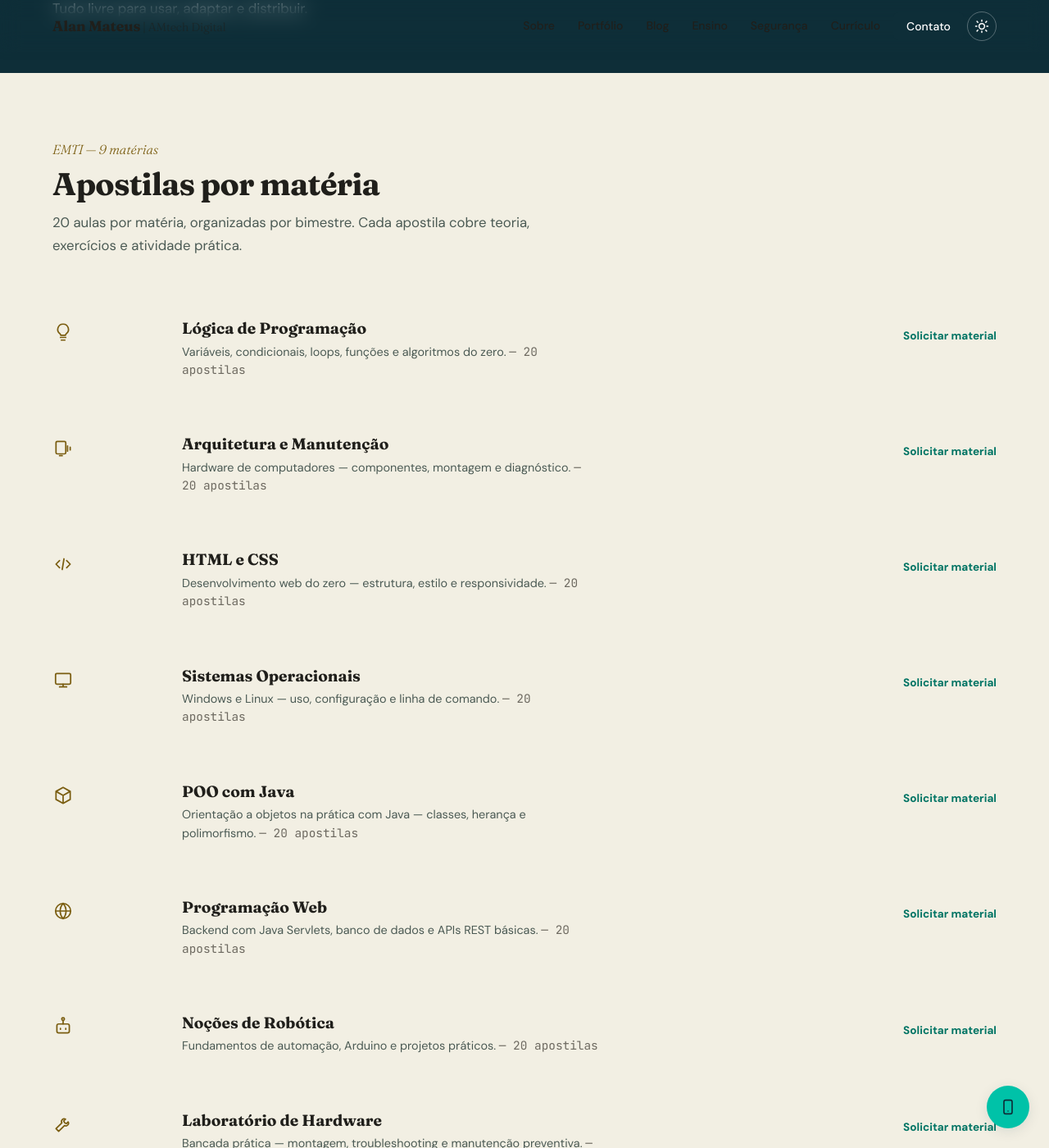
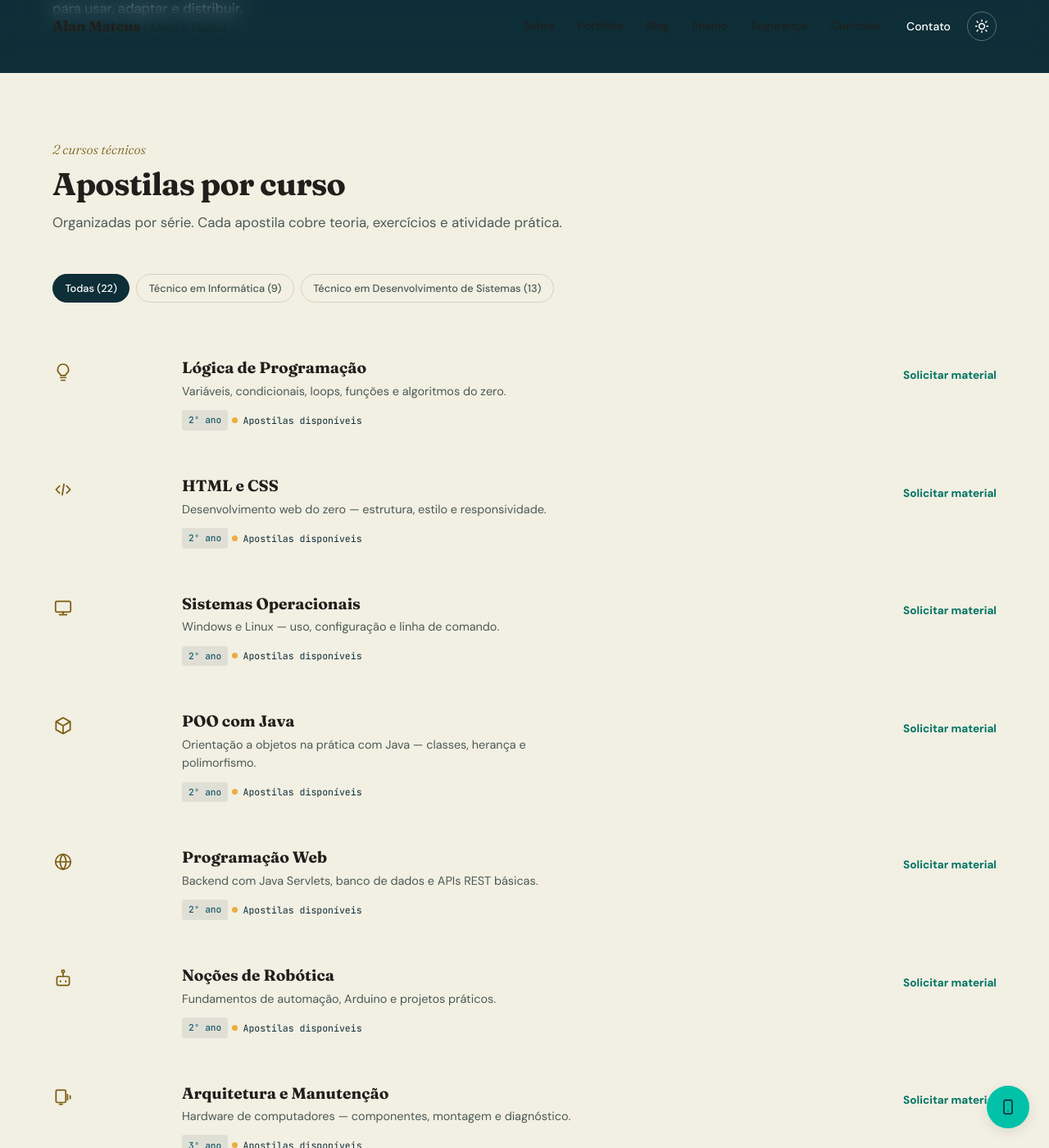
Before and after one commit to AlanMateus17/AlanMateus17.github.io, a Jekyll site: the page built from ensino/index.html, in a window 1280 px wide and 1400 px high, scrolled down 347 px. Shown: the whole window at 82% size. Built offline with Jekyll 4.4.1, drawn with Linux system fonts in a browser that asks for light colours; some of the changed text lies outside the part shown.

Commit message:
Site final: reorganiza CSS/JS, corrige bugs da auditoria, documenta o projeto e inclui curso Tecnico em Desenvolvimento de Sistemas

```diff
--- a/_includes/icon-materia.html
+++ b/_includes/icon-materia.html
@@ -18,4 +18,24 @@
 <svg width="26" height="26" viewBox="0 0 24 24" fill="none" aria-hidden="true"><path d="M14.7 6.3a3 3 0 00-4.1 4.1L4 17l3 3 6.6-6.6a3 3 0 004.1-4.1l-2 2-2-1-1-2 2-2z" stroke="currentColor" stroke-width="1.6" stroke-linejoin="round"/></svg>
 {% when "labsoft" %}
 <svg width="26" height="26" viewBox="0 0 24 24" fill="none" aria-hidden="true"><path d="M5 4h11l3 3v13H5V4z" stroke="currentColor" stroke-width="1.6" stroke-linejoin="round"/><rect x="8" y="4" width="6" height="5" stroke="currentColor" stroke-width="1.6"/><path d="M7.5 14h9" stroke="currentColor" stroke-width="1.6" stroke-linecap="round"/></svg>
+{% when "carreira" %}
+<svg width="26" height="26" viewBox="0 0 24 24" fill="none" aria-hidden="true"><rect x="3.5" y="7.5" width="17" height="12" rx="1.5" stroke="currentColor" stroke-width="1.6"/><path d="M8.5 7.5V5.5a1.5 1.5 0 011.5-1.5h4a1.5 1.5 0 011.5 1.5v2M3.5 13h17" stroke="currentColor" stroke-width="1.6" stroke-linejoin="round"/></svg>
+{% when "algoritmos" %}
+<svg width="26" height="26" viewBox="0 0 24 24" fill="none" aria-hidden="true"><rect x="8" y="3.5" width="8" height="4.5" rx="1" stroke="currentColor" stroke-width="1.6"/><rect x="3.5" y="16" width="6.5" height="4.5" rx="1" stroke="currentColor" stroke-width="1.6"/><rect x="14" y="16" width="6.5" height="4.5" rx="1" stroke="currentColor" stroke-width="1.6"/><path d="M12 8v4M12 12H6.7v4M12 12h5.3v4" stroke="currentColor" stroke-width="1.6" stroke-linejoin="round"/></svg>
+{% when "arquitetura" %}
+<svg width="26" height="26" viewBox="0 0 24 24" fill="none" aria-hidden="true"><rect x="4" y="4" width="16" height="4.5" rx="1" stroke="currentColor" stroke-width="1.6"/><rect x="4" y="10" width="16" height="4.5" rx="1" stroke="currentColor" stroke-width="1.6"/><rect x="4" y="16" width="16" height="4.5" rx="1" stroke="currentColor" stroke-width="1.6"/></svg>
+{% when "banco" %}
+<svg width="26" height="26" viewBox="0 0 24 24" fill="none" aria-hidden="true"><ellipse cx="12" cy="6" rx="8" ry="3" stroke="currentColor" stroke-width="1.6"/><path d="M4 6v6c0 1.66 3.58 3 8 3s8-1.34 8-3V6M4 12v6c0 1.66 3.58 3 8 3s8-1.34 8-3v-6" stroke="currentColor" stroke-width="1.6"/></svg>
+{% when "frontend" %}
+<svg width="26" height="26" viewBox="0 0 24 24" fill="none" aria-hidden="true"><rect x="3.5" y="4.5" width="17" height="14" rx="1.5" stroke="currentColor" stroke-width="1.6"/><path d="M3.5 8.5h17" stroke="currentColor" stroke-width="1.6"/><circle cx="6" cy="6.5" r="0.7" fill="currentColor"/><circle cx="8" cy="6.5" r="0.7" fill="currentColor"/></svg>
+{% when "matematica" %}
+<svg width="26" height="26" viewBox="0 0 24 24" fill="none" aria-hidden="true"><path d="M6 5h11l-5.5 6.5L17 19H6" stroke="currentColor" stroke-width="1.6" stroke-linecap="round" stroke-linejoin="round"/></svg>
+{% when "backend" %}
+<svg width="26" height="26" viewBox="0 0 24 24" fill="none" aria-hidden="true"><rect x="4" y="4" width="16" height="6" rx="1.5" stroke="currentColor" stroke-width="1.6"/><rect x="4" y="14" width="16" height="6" rx="1.5" stroke="currentColor" stroke-width="1.6"/><circle cx="7.5" cy="7" r="0.8" fill="currentColor"/><circle cx="7.5" cy="17" r="0.8" fill="currentColor"/></svg>
+{% when "apps" %}
+<svg width="26" height="26" viewBox="0 0 24 24" fill="none" aria-hidden="true"><rect x="7" y="2.5" width="10" height="19" rx="2" stroke="currentColor" stroke-width="1.6"/><path d="M11 19h2" stroke="currentColor" stroke-width="1.6" stroke-linecap="round"/></svg>
+{% when "devsoft" %}
+<svg width="26" height="26" viewBox="0 0 24 24" fill="none" aria-hidden="true"><circle cx="12" cy="12" r="3" stroke="currentColor" stroke-width="1.6"/><path d="M12 3v2.5M12 18.5V21M21 12h-2.5M5.5 12H3M18.4 5.6l-1.8 1.8M7.4 16.6l-1.8 1.8M18.4 18.4l-1.8-1.8M7.4 7.4L5.6 5.6" stroke="currentColor" stroke-width="1.6" stroke-linecap="round"/></svg>
+{% when "seguranca" %}
+<svg width="26" height="26" viewBox="0 0 24 24" fill="none" aria-hidden="true"><path d="M12 3l7 3v6c0 4.5-3 7.5-7 9-4-1.5-7-4.5-7-9V6l7-3z" stroke="currentColor" stroke-width="1.6" stroke-linejoin="round"/><path d="M9.5 12l1.8 1.8L15 10" stroke="currentColor" stroke-width="1.6" stroke-linecap="round" stroke-linejoin="round"/></svg>
 {% endcase %}
--- a/assets/js/features/filters.js
+++ b/assets/js/features/filters.js
@@ -1,16 +1,18 @@
 /*
  * features/filters.js — os botões de filtro (".filter-btn") aparecem em
- * duas páginas diferentes: o Portfólio (filtra por "Em desenvolvimento"
- * / "Planejado") e o Blog (filtra por categoria). É o MESMO botão e a
- * mesma classe CSS nas duas páginas — só o alvo filtrado muda, e o
- * código abaixo já verifica quais elementos existem na página atual
- * antes de tentar filtrar.
+ * três páginas diferentes: o Portfólio (filtra por "Em desenvolvimento"
+ * / "Planejado"), o Ensino (filtra por curso) e o Blog (filtra por
+ * categoria). É o MESMO botão e a mesma classe CSS nas três páginas —
+ * só o valor filtrado muda. Por isso todo card ".log-entry" (não importa
+ * a página) usa o mesmo atributo "data-category" pra ser filtrado — o
+ * Portfólio bota "dev"/"plan" nele, o Ensino bota o id do curso. Assim
+ * este arquivo não precisa saber em qual página está.
  */
 (function () {
   var btns = document.querySelectorAll('.filter-btn');
   if (!btns.length) return;
 
-  var logEntries = document.querySelectorAll('.log-entry');       // cards do Portfólio
+  var logEntries = document.querySelectorAll('.log-entry');       // cards do Portfólio e do Ensino
   var blogPosts = document.querySelectorAll('.blog-post-item');   // cards do Blog
   var vazioFiltro = document.getElementById('blog-filter-empty'); // aviso de "nenhum resultado" no Blog
 
@@ -22,7 +24,7 @@
       var visiveis = 0;
 
       logEntries.forEach(function (card) {
-        var match = filter === 'all' || card.dataset.status === filter;
+        var match = filter === 'all' || card.dataset.category === filter;
         card.style.display = match ? '' : 'none';
       });
 
--- a/ensino/index.html
+++ b/ensino/index.html
@@ -1,39 +1,70 @@
 ---
 layout: default
 title: Ensino
-description: "Apostilas gratuitas das 9 matérias do EMTI — Lógica, Web, Hardware, POO, Redes, Robótica e mais. Materiais criados por Alan Mateus para seus alunos."
+description: "Apostilas gratuitas dos cursos Técnico em Informática e Técnico em Desenvolvimento de Sistemas. Materiais criados por Alan Mateus para seus alunos."
 ---
+{% comment %}
+  Esta página lê as matérias direto de _data/ensino.yml (organizado por
+  curso), em vez de ter a lista colada aqui dentro — assim, pra adicionar
+  ou editar uma matéria, você mexe só no ensino.yml, sem tocar neste
+  arquivo. O filtro por curso usa a mesma lógica de assets/js/features/filters.js
+  já usada no Portfólio (cards com data-category).
+{% endcomment %}
 <header class="page-hero">
   <div class="container">
     <p class="page-hero__eyebrow page-hero__eyebrow--ensino">Ensino</p>
     <h1 class="page-hero__title">Materiais<br><em class="page-hero__title-accent page-hero__title-accent--ensino">gratuitos.</em></h1>
-    <p class="page-hero__desc">Apostilas, tutoriais e roteiros criados para os alunos do EMTI em Barbacena. Tudo livre para usar, adaptar e distribuir.</p>
+    <p class="page-hero__desc">Apostilas, tutoriais e roteiros dos cursos técnicos que leciono. Tudo livre para usar, adaptar e distribuir.</p>
   </div>
 </header>
 <section>
   <div class="container">
     <div>
-      <p class="section-eyebrow section-eyebrow--ensino">EMTI — 9 matérias</p>
-      <h2 class="section-title">Apostilas por matéria</h2>
-      <p class="section-subtitle">20 aulas por matéria, organizadas por bimestre. Cada apostila cobre teoria, exercícios e atividade prática.</p>
+      <p class="section-eyebrow section-eyebrow--ensino">{{ site.data.ensino.cursos.size }} cursos técnicos</p>
+      <h2 class="section-title">Apostilas por curso</h2>
+      <p class="section-subtitle">Organizadas por série. Cada apostila cobre teoria, exercícios e atividade prática.</p>
     </div>
+
+    {% assign total_materias = 0 %}
+    {% for curso in site.data.ensino.cursos %}{% assign total_materias = total_materias | plus: curso.materias.size %}{% endfor %}
+
+    <div class="portfolio-filters">
+      <button class="filter-btn active" data-filter="all">Todas ({{ total_materias }})</button>
+      {% for curso in site.data.ensino.cursos %}
+      <button class="filter-btn" data-filter="{{ curso.id }}">{{ curso.nome }} ({{ curso.materias.size }})</button>
+      {% endfor %}
+    </div>
+
     <div class="portfolio-log">
-      {% assign materias = "logica|Lógica de Programação|Variáveis, condicionais, loops, funções e algoritmos do zero.|20 apostilas;hardware|Arquitetura e Manutenção|Hardware de computadores — componentes, montagem e diagnóstico.|20 apostilas;web|HTML e CSS|Desenvolvimento web do zero — estrutura, estilo e responsividade.|20 apostilas;so|Sistemas Operacionais|Windows e Linux — uso, configuração e linha de comando.|20 apostilas;poo|POO com Java|Orientação a objetos na prática com Java — classes, herança e polimorfismo.|20 apostilas;webprog|Programação Web|Backend com Java Servlets, banco de dados e APIs REST básicas.|20 apostilas;robotica|Noções de Robótica|Fundamentos de automação, Arduino e projetos práticos.|20 apostilas;labhard|Laboratório de Hardware|Bancada prática — montagem, troubleshooting e manutenção preventiva.|20 apostilas;labsoft|Laboratório de Software|Configuração de ambientes, virtualização e ferramentas profissionais.|20 apostilas" | split: ";" %}
-      {% for materia in materias %}
-        {% assign p = materia | split: "|" %}
-        {% assign materia_icone = p[0] %}
-        <div class="log-entry">
-          <div class="log-entry__marker log-entry__marker--ensino">{% include icon-materia.html nome=materia_icone %}</div>
+      {% for curso in site.data.ensino.cursos %}
+        {% assign materias_ordenadas = curso.materias | sort: "ano" %}
+        {% for materia in materias_ordenadas %}
+        <div class="log-entry" data-category="{{ curso.id }}">
+          <div class="log-entry__marker log-entry__marker--ensino">{% include icon-materia.html nome=materia.icone %}</div>
           <div class="log-entry__body">
-            <h3 class="log-entry__name">{{ p[1] }}</h3>
-            <p class="log-entry__desc">{{ p[2] }} <span class="log-entry__desc-extra">— {{ p[3] }}</span></p>
+            <h3 class="log-entry__name">{{ materia.nome }}</h3>
+            <p class="log-entry__desc">{{ materia.desc }}</p>
+            <div class="log-entry__stack">
+              <span class="tag">{{ materia.ano }}º ano</span>
+              {% if materia.status == "disponivel" %}
+              <span class="sistema-card__status status--dev">Apostilas disponíveis</span>
+              {% else %}
+              <span class="sistema-card__status status--plan">Em produção</span>
+              {% endif %}
+            </div>
           </div>
           <div class="log-entry__actions">
+            {% if materia.status == "disponivel" %}
             <a href="{{ '/contato/' | relative_url }}" class="sistema-card__link">Solicitar material</a>
+            {% else %}
+            <a href="{{ '/contato/' | relative_url }}" class="sistema-card__link">Avisem quando sair</a>
+            {% endif %}
           </div>
         </div>
+        {% endfor %}
       {% endfor %}
     </div>
+
     <div class="ensino-cta">
       <h3 class="ensino-cta__titulo">Você é professor?</h3>
       <p class="ensino-cta__desc">Todos os materiais são livres para adaptar e usar em suas aulas. Entre em contato se quiser o pacote completo ou colaborar.</p>
--- a/portfolio/index.html
+++ b/portfolio/index.html
@@ -49,7 +49,7 @@ description: "13 sistemas de gestão que venho construindo — PDV, delivery, sa
       {% for sistema in sistemas %}
         {% assign sistema_slug = sistema.name | remove: "AM " | slugify %}
         {% assign proj_like_key = 'portfolio--' | append: sistema_slug %}
-        <div class="log-entry" data-status="{{ sistema.status }}">
+        <div class="log-entry" data-category="{{ sistema.status }}">
           <div class="log-entry__marker">
             {% if sistema.status == "dev" %}
             <span class="sistema-card__status status--dev">Em dev</span>
```
Also changed, not shown: ARQUITETURA.md (+1 -0 lines), _data/ensino.yml (added, +133 -0 lines).
